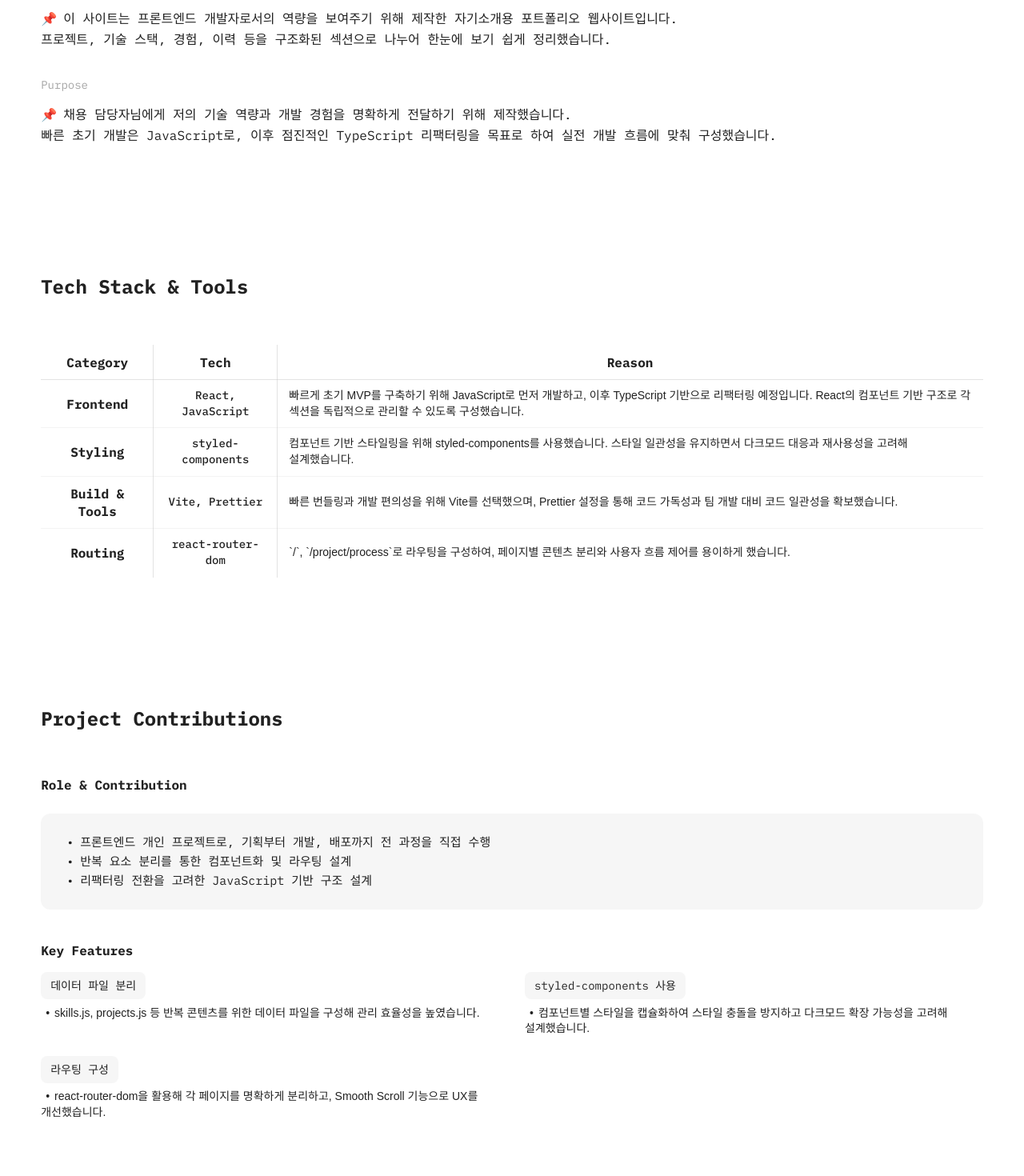
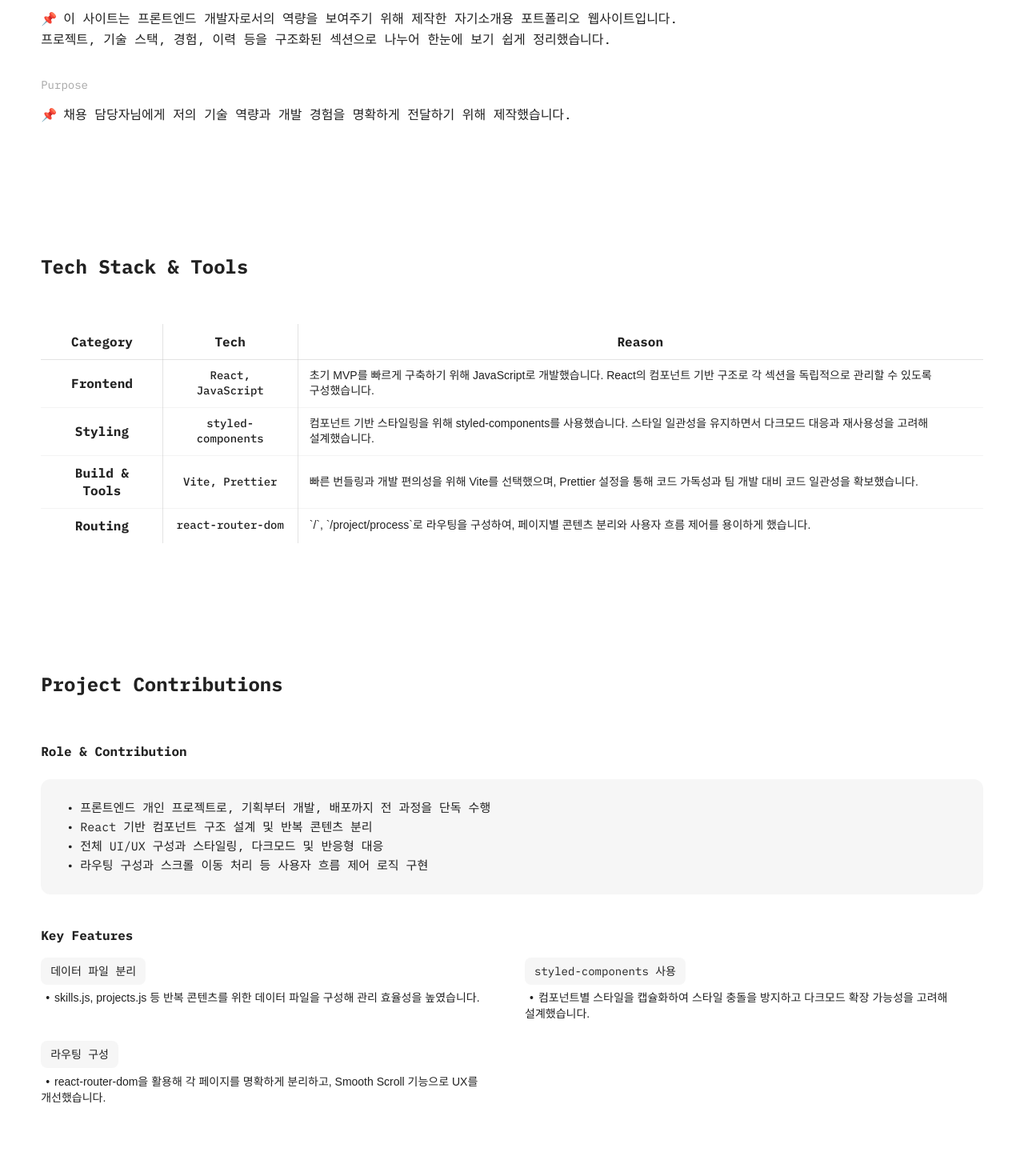
Before and after one commit to zvnghyvn/main-portfolio, a React (Vite) app: page /project/process/portfolio in a window 1280 px wide. Shown: the part 1500-2970 px from the top of the page at 80% size. Built offline with nearby package versions, Linux system fonts and the light colour scheme; a web font is replaced by a local one.

Commit message:
Process 내용 수정

```diff
--- a/src/data/projectProcess.js
+++ b/src/data/projectProcess.js
@@ -148,7 +148,7 @@ const projectProcess = [
 
     contribut: {
       role: [
-        '개인 프로젝트로, 기획부터 디자인, 개발까지 전 과정 단독 수행',
+        '개인 프로젝트로, 기획부터 개발, 배포까지 전 과정을 단독 수행',
         '전체 UI/UX 설계 및 상태 관리, 컴포넌트 구조 설계',
         '기능 개발 및 테스트, 로컬 저장소 연동 등 전체 구현 담당',
       ],
@@ -244,8 +244,7 @@ const projectProcess = [
     intro: {
       description: `이 사이트는 프론트엔드 개발자로서의 역량을 보여주기 위해 제작한 **자기소개용 포트폴리오 웹사이트**입니다.
       프로젝트, 기술 스택, 경험, 이력 등을 구조화된 섹션으로 나누어 한눈에 보기 쉽게 정리했습니다.`,
-      purpose: `채용 담당자님에게 저의 기술 역량과 개발 경험을 명확하게 전달하기 위해 제작했습니다.
-      빠른 초기 개발은 JavaScript로, 이후 점진적인 TypeScript 리팩터링을 목표로 하여 실전 개발 흐름에 맞춰 구성했습니다.`,
+      purpose: `채용 담당자님에게 저의 기술 역량과 개발 경험을 명확하게 전달하기 위해 제작했습니다.`,
       notionUrl: '',
     },
 
@@ -253,7 +252,7 @@ const projectProcess = [
       {
         category: 'Frontend',
         tech: ['React', 'JavaScript'],
-        reason: '빠르게 초기 MVP를 구축하기 위해 JavaScript로 먼저 개발하고, 이후 TypeScript 기반으로 리팩터링 예정입니다. React의 컴포넌트 기반 구조로 각 섹션을 독립적으로 관리할 수 있도록 구성했습니다.',
+        reason: '초기 MVP를 빠르게 구축하기 위해 JavaScript로 개발했습니다. React의 컴포넌트 기반 구조로 각 섹션을 독립적으로 관리할 수 있도록 구성했습니다.',
       },
       {
         category: 'Styling',
@@ -274,9 +273,10 @@ const projectProcess = [
 
     contribut: {
       role: [
-        '프론트엔드 개인 프로젝트로, 기획부터 개발, 배포까지 전 과정을 직접 수행',
-        '반복 요소 분리를 통한 컴포넌트화 및 라우팅 설계',
-        '리팩터링 전환을 고려한 JavaScript 기반 구조 설계',
+        '프론트엔드 개인 프로젝트로, 기획부터 개발, 배포까지 전 과정을 단독 수행',
+        'React 기반 컴포넌트 구조 설계 및 반복 콘텐츠 분리',
+        '전체 UI/UX 구성과 스타일링, 다크모드 및 반응형 대응',
+        '라우팅 구성과 스크롤 이동 처리 등 사용자 흐름 제어 로직 구현',
       ],
       function: [
         {
@@ -325,8 +325,7 @@ const projectProcess = [
       good: `프로젝트 구조를 설계할 때 섹션별 컴포넌트를 명확히 나누고, 반복되는 콘텐츠는 데이터 파일로 분리해 **유지보수성과 확장성**을 확보할 수 있었습니다.
       라우팅과 스크롤 흐름도 자연스럽게 연결되도록 구성한 점이 만족스러웠습니다.`,
 
-      hard: `**TypeScript로 변경 작업**을 하면서 props 타입 정의, useState의 제네릭 등 새로운 문법을 이해하는 데 시간이 걸렸습니다.
-      하지만 컴파일 타임에 오류를 사전에 확인할 수 있어 안정성이 높아졌고, 구조적인 코딩 습관을 익히는 데 많은 도움이 되었습니다.`,
+      hard: `**구조화된 컴포넌트 설계를 하면서 props 전달, 데이터 분리, 컴포넌트 재사용 등 여러 부분에서 고민이 많아 쉽지 않았습니다.`,
 
       regret: `스타일링에서 최대한 중복을 줄이기 위해 theme과 mixins를 사용했지만, 여전히 더 간결하게 만들 수 있을 것 같다는 고민이 남았습니다.
       styled-components를 실무에서는 어떻게 구조화하는지에 대한 정보가 부족하여 **지금 방식이 최선인지 확신이 들지 않는다는 점**이 아쉽습니다.`,
```
